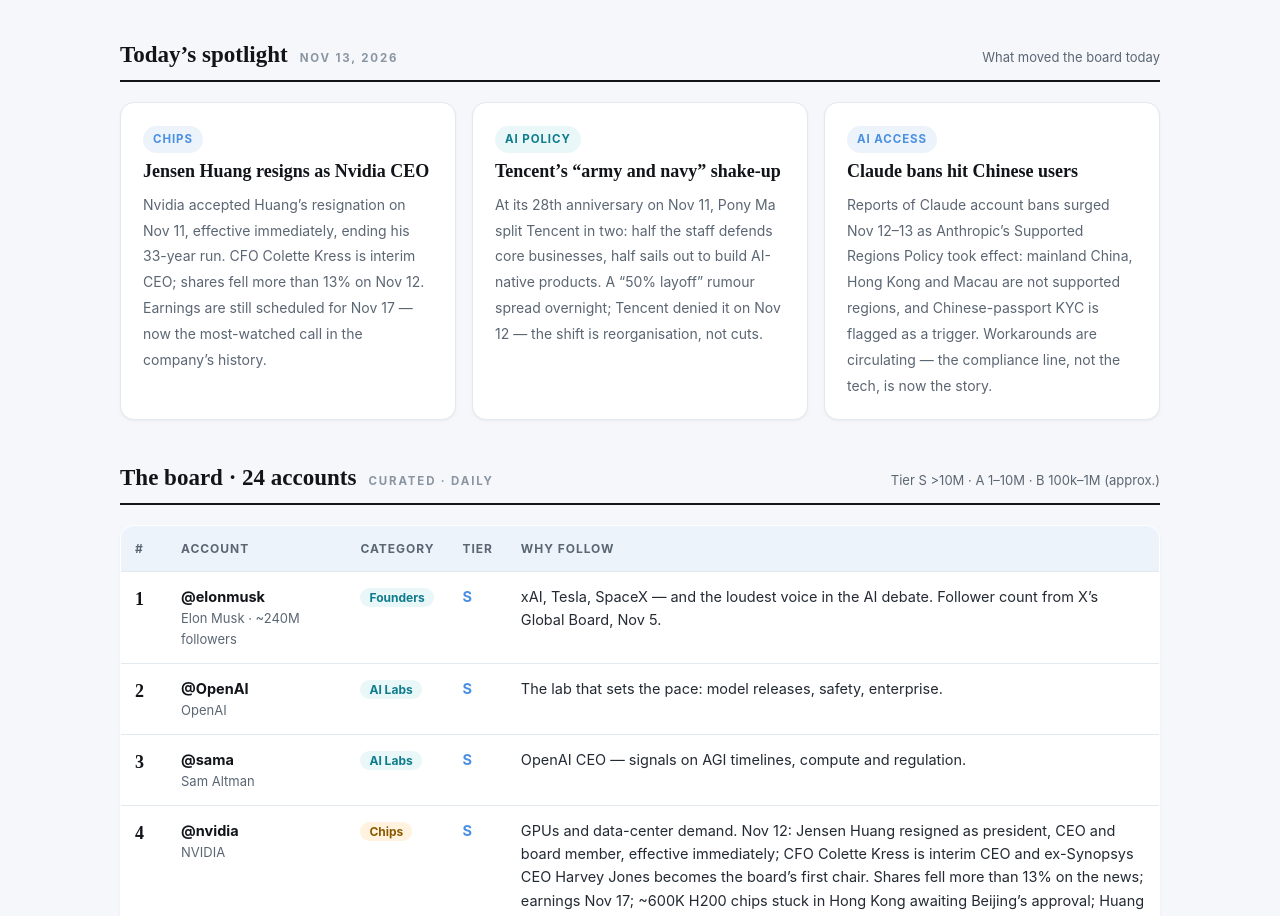
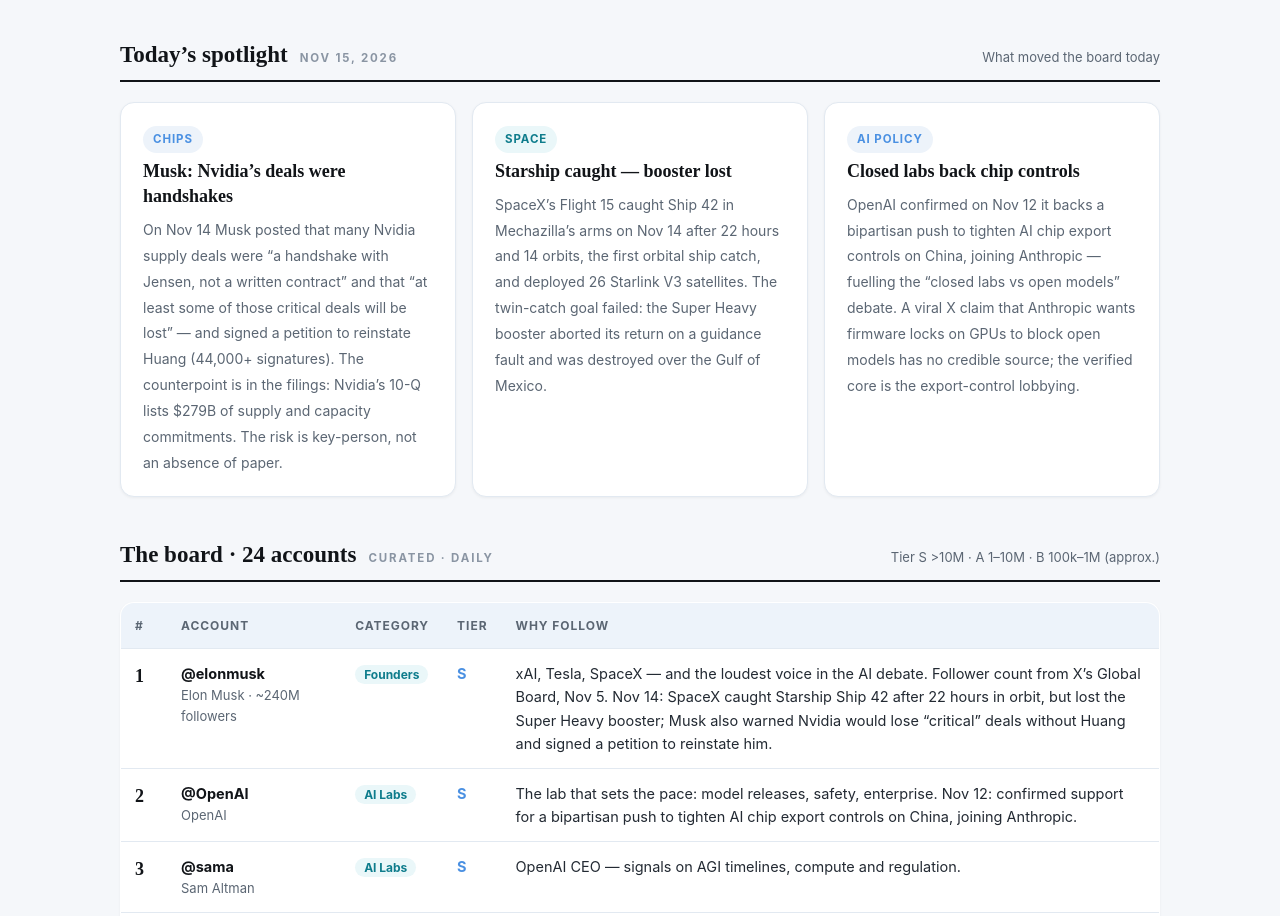
Before and after one commit to shuker1023/deep-take-tech, a plain HTML site: page english-board.html in a window 1280 px wide. Shown: the part 364-1280 px from the top of the page. Drawn offline with Linux system fonts and the light colour scheme.

Commit message:
English board update 2026-11-15: Musk handshake warning, Starship catch, chip export controls

```diff
--- a/english-board.html
+++ b/english-board.html
@@ -56,16 +56,16 @@ footer .disc{font-size:12.5px;color:var(--faint);margin-top:8px}
 <a class="home" href="/">← Back to Deep Take Tech</a>
 </div></header>
 <main class="wrap">
-<div class="dateline"><span class="today">Friday, November 13, 2026</span><span>Updated daily · Curated by Deep Take Tech</span><span class="rule"></span></div>
+<div class="dateline"><span class="today">Sunday, November 15, 2026</span><span>Updated daily · Curated by Deep Take Tech</span><span class="rule"></span></div>
 <h1 style="font-size:clamp(30px,5vw,44px);font-weight:900">English Tech Leaderboard</h1>
 <p class="intro"><b>24 English-language tech accounts we actually follow every day</b> — AI labs, founders and builders, chips and infrastructure, markets, and media. This is a curated board, not a scrape of all of X: it ranks by relevance to Deep Take Tech and by who is driving today’s tech conversation. Click any handle for the live count on X.</p>
 
 <section class="blk">
-<div class="sec-head"><h2>Today’s spotlight</h2><span class="en">NOV 13, 2026</span><span class="note">What moved the board today</span></div>
+<div class="sec-head"><h2>Today’s spotlight</h2><span class="en">NOV 15, 2026</span><span class="note">What moved the board today</span></div>
 <div class="spot">
-<div class="spotcard"><span class="tag">CHIPS</span><h3>Jensen Huang resigns as Nvidia CEO</h3><p>Nvidia accepted Huang’s resignation on Nov 11, effective immediately, ending his 33-year run. CFO Colette Kress is interim CEO; shares fell more than 13% on Nov 12. Earnings are still scheduled for Nov 17 — now the most-watched call in the company’s history.</p></div>
-<div class="spotcard"><span class="tag teal">AI POLICY</span><h3>Tencent’s “army and navy” shake-up</h3><p>At its 28th anniversary on Nov 11, Pony Ma split Tencent in two: half the staff defends core businesses, half sails out to build AI-native products. A “50% layoff” rumour spread overnight; Tencent denied it on Nov 12 — the shift is reorganisation, not cuts.</p></div>
-<div class="spotcard"><span class="tag">AI ACCESS</span><h3>Claude bans hit Chinese users</h3><p>Reports of Claude account bans surged Nov 12–13 as Anthropic’s Supported Regions Policy took effect: mainland China, Hong Kong and Macau are not supported regions, and Chinese-passport KYC is flagged as a trigger. Workarounds are circulating — the compliance line, not the tech, is now the story.</p></div>
+<div class="spotcard"><span class="tag">CHIPS</span><h3>Musk: Nvidia’s deals were handshakes</h3><p>On Nov 14 Musk posted that many Nvidia supply deals were “a handshake with Jensen, not a written contract” and that “at least some of those critical deals will be lost” — and signed a petition to reinstate Huang (44,000+ signatures). The counterpoint is in the filings: Nvidia’s 10-Q lists $279B of supply and capacity commitments. The risk is key-person, not an absence of paper.</p></div>
+<div class="spotcard"><span class="tag teal">SPACE</span><h3>Starship caught — booster lost</h3><p>SpaceX’s Flight 15 caught Ship 42 in Mechazilla’s arms on Nov 14 after 22 hours and 14 orbits, the first orbital ship catch, and deployed 26 Starlink V3 satellites. The twin-catch goal failed: the Super Heavy booster aborted its return on a guidance fault and was destroyed over the Gulf of Mexico.</p></div>
+<div class="spotcard"><span class="tag">AI POLICY</span><h3>Closed labs back chip controls</h3><p>OpenAI confirmed on Nov 12 it backs a bipartisan push to tighten AI chip export controls on China, joining Anthropic — fuelling the “closed labs vs open models” debate. A viral X claim that Anthropic wants firmware locks on GPUs to block open models has no credible source; the verified core is the export-control lobbying.</p></div>
 </div>
 </section>
 
@@ -74,19 +74,19 @@ footer .disc{font-size:12.5px;color:var(--faint);margin-top:8px}
 <table>
 <thead><tr><th>#</th><th>Account</th><th>Category</th><th>Tier</th><th>Why follow</th></tr></thead>
 <tbody>
-<tr><td class="rank">1</td><td><a class="handle" href="https://x.com/elonmusk" target="_blank" rel="noopener">@elonmusk</a><div class="name">Elon Musk · ~240M followers</div></td><td><span class="cat">Founders</span></td><td class="tier">S</td><td>xAI, Tesla, SpaceX — and the loudest voice in the AI debate. Follower count from X’s Global Board, Nov 5.</td></tr>
-<tr><td class="rank">2</td><td><a class="handle" href="https://x.com/OpenAI" target="_blank" rel="noopener">@OpenAI</a><div class="name">OpenAI</div></td><td><span class="cat">AI Labs</span></td><td class="tier">S</td><td>The lab that sets the pace: model releases, safety, enterprise.</td></tr>
+<tr><td class="rank">1</td><td><a class="handle" href="https://x.com/elonmusk" target="_blank" rel="noopener">@elonmusk</a><div class="name">Elon Musk · ~240M followers</div></td><td><span class="cat">Founders</span></td><td class="tier">S</td><td>xAI, Tesla, SpaceX — and the loudest voice in the AI debate. Follower count from X’s Global Board, Nov 5. Nov 14: SpaceX caught Starship Ship 42 after 22 hours in orbit, but lost the Super Heavy booster; Musk also warned Nvidia would lose “critical” deals without Huang and signed a petition to reinstate him.</td></tr>
+<tr><td class="rank">2</td><td><a class="handle" href="https://x.com/OpenAI" target="_blank" rel="noopener">@OpenAI</a><div class="name">OpenAI</div></td><td><span class="cat">AI Labs</span></td><td class="tier">S</td><td>The lab that sets the pace: model releases, safety, enterprise. Nov 12: confirmed support for a bipartisan push to tighten AI chip export controls on China, joining Anthropic.</td></tr>
 <tr><td class="rank">3</td><td><a class="handle" href="https://x.com/sama" target="_blank" rel="noopener">@sama</a><div class="name">Sam Altman</div></td><td><span class="cat">AI Labs</span></td><td class="tier">S</td><td>OpenAI CEO — signals on AGI timelines, compute and regulation.</td></tr>
-<tr><td class="rank">4</td><td><a class="handle" href="https://x.com/nvidia" target="_blank" rel="noopener">@nvidia</a><div class="name">NVIDIA</div></td><td><span class="cat chips">Chips</span></td><td class="tier">S</td><td>GPUs and data-center demand. Nov 12: Jensen Huang resigned as president, CEO and board member, effective immediately; CFO Colette Kress is interim CEO and ex-Synopsys CEO Harvey Jones becomes the board’s first chair. Shares fell more than 13% on the news; earnings Nov 17; ~600K H200 chips stuck in Hong Kong awaiting Beijing’s approval; Huang faces a possible congressional subpoena.</td></tr>
+<tr><td class="rank">4</td><td><a class="handle" href="https://x.com/nvidia" target="_blank" rel="noopener">@nvidia</a><div class="name">NVIDIA</div></td><td><span class="cat chips">Chips</span></td><td class="tier">S</td><td>GPUs and data-center demand. Nov 12: Jensen Huang resigned as president, CEO and board member, effective immediately; CFO Colette Kress is interim CEO and ex-Synopsys CEO Harvey Jones becomes the board’s first chair. Shares fell more than 13% on the news; earnings Nov 17; ~600K H200 chips stuck in Hong Kong awaiting Beijing’s approval; Huang faces a possible congressional subpoena. Nov 13: -2.01% to $162.85, market value back below $4T; HSBC downgraded to Hold and cut its target to $170 from $365; a report said 22 Dell servers with restricted H800 chips were routed via Singapore to a Shanghai data center. Nov 14: Musk warned many Nvidia supply deals were “a handshake with Jensen, not a written contract” and would be lost without him; Nvidia’s 10-Q lists $279B of supply and capacity commitments.</td></tr>
 <tr><td class="rank">5</td><td><a class="handle" href="https://x.com/GoogleDeepMind" target="_blank" rel="noopener">@GoogleDeepMind</a><div class="name">Google DeepMind</div></td><td><span class="cat">AI Labs</span></td><td class="tier">S</td><td>Gemini and research breakthroughs from Google’s AI lab.</td></tr>
-<tr><td class="rank">6</td><td><a class="handle" href="https://x.com/AnthropicAI" target="_blank" rel="noopener">@AnthropicAI</a><div class="name">Anthropic</div></td><td><span class="cat">AI Labs</span></td><td class="tier">A</td><td>Claude releases, safety and constitutional AI. Nov 10: IPO range set at $70–$78 a share, pricing Nov 18, trading Nov 19 (ANT); $26B supplier placement — Google and Nvidia $10B each, AMD $2.5B. Supported Regions Policy takes effect Nov 12: mainland China, Hong Kong and Macau are not supported regions. Nov 12–13: a wave of Claude account bans reported, with Chinese-passport KYC flagged as a trigger. Fable 5.2 released Nov 9: $8/$40 per MTok, 20% cheaper than 5.1, 69.9% on software engineering.</td></tr>
+<tr><td class="rank">6</td><td><a class="handle" href="https://x.com/AnthropicAI" target="_blank" rel="noopener">@AnthropicAI</a><div class="name">Anthropic</div></td><td><span class="cat">AI Labs</span></td><td class="tier">A</td><td>Claude releases, safety and constitutional AI. Nov 10: IPO range set at $70–$78 a share, pricing Nov 18, trading Nov 19 (ANT); $26B supplier placement — Google and Nvidia $10B each, AMD $2.5B. Supported Regions Policy takes effect Nov 12: mainland China, Hong Kong and Macau are not supported regions. Nov 12–13: a wave of Claude account bans reported, with Chinese-passport KYC flagged as a trigger. Fable 5.2 released Nov 9: $8/$40 per MTok, 20% cheaper than 5.1, 69.9% on software engineering. Nov 12–14: OpenAI joined Anthropic in backing tighter chip export controls; a viral X claim of GPU firmware locks to block open models has no credible source.</td></tr>
 <tr><td class="rank">7</td><td><a class="handle" href="https://x.com/xai" target="_blank" rel="noopener">@xai</a><div class="name">xAI</div></td><td><span class="cat">Founders</span></td><td class="tier">A</td><td>Grok and the Colossus compute build-out.</td></tr>
 <tr><td class="rank">8</td><td><a class="handle" href="https://x.com/karpathy" target="_blank" rel="noopener">@karpathy</a><div class="name">Andrej Karpathy</div></td><td><span class="cat">Builders</span></td><td class="tier">A</td><td>LLM practice and AI education, ex-OpenAI / Tesla.</td></tr>
 <tr><td class="rank">9</td><td><a class="handle" href="https://x.com/ylecun" target="_blank" rel="noopener">@ylecun</a><div class="name">Yann LeCun</div></td><td><span class="cat">Builders</span></td><td class="tier">A</td><td>Meta chief AI scientist — the sharpest critic of LLM-only AGI.</td></tr>
 <tr><td class="rank">10</td><td><a class="handle" href="https://x.com/DarioAmodei" target="_blank" rel="noopener">@DarioAmodei</a><div class="name">Dario Amodei</div></td><td><span class="cat">AI Labs</span></td><td class="tier">A</td><td>Anthropic CEO — long-form essays on scaling and AI risk.</td></tr>
 <tr><td class="rank">11</td><td><a class="handle" href="https://x.com/demishassabis" target="_blank" rel="noopener">@demishassabis</a><div class="name">Demis Hassabis</div></td><td><span class="cat">AI Labs</span></td><td class="tier">A</td><td>DeepMind CEO, Nobel laureate — research-first AGI view.</td></tr>
 <tr><td class="rank">12</td><td><a class="handle" href="https://x.com/KobeissiLetter" target="_blank" rel="noopener">@KobeissiLetter</a><div class="name">The Kobeissi Letter · ~2.7M followers</div></td><td><span class="cat markets">Markets</span></td><td class="tier">A</td><td>Global markets commentary. Deep Take Tech tracks it every digest round for blockbuster news.</td></tr>
-<tr><td class="rank">13</td><td><a class="handle" href="https://x.com/AMD" target="_blank" rel="noopener">@AMD</a><div class="name">AMD</div></td><td><span class="cat chips">Chips</span></td><td class="tier">A</td><td>Lisa Su, MI accelerators, data-center share vs NVIDIA. Nov 10: +1.30% to $515.21 after agreeing to invest $2.5B in Anthropic’s IPO placement; Google Cloud picked fifth-gen EPYC for TPU 8tx; Oppenheimer Outperform, $600 target.</td></tr>
+<tr><td class="rank">13</td><td><a class="handle" href="https://x.com/AMD" target="_blank" rel="noopener">@AMD</a><div class="name">AMD</div></td><td><span class="cat chips">Chips</span></td><td class="tier">A</td><td>Lisa Su, MI accelerators, data-center share vs NVIDIA. Nov 10: +1.30% to $515.21 after agreeing to invest $2.5B in Anthropic’s IPO placement; Google Cloud picked fifth-gen EPYC for TPU 8tx; Oppenheimer Outperform, $600 target. Nov 13: -8.8% to close at $534.15, giving back about a third of the ~30% it had gained that week as the rotation out of Nvidia unwound; Q3 revenue +45% to a record $13.4B.</td></tr>
 <tr><td class="rank">14</td><td><a class="handle" href="https://x.com/Broadcom" target="_blank" rel="noopener">@Broadcom</a><div class="name">Broadcom</div></td><td><span class="cat chips">Chips</span></td><td class="tier">A</td><td>Custom AI accelerators and AI networking. Nov 10: +3.91%; pledged $1B in Anthropic’s $26B IPO placement.</td></tr>
 <tr><td class="rank">15</td><td><a class="handle" href="https://x.com/MicronTech" target="_blank" rel="noopener">@MicronTech</a><div class="name">Micron Technology</div></td><td><span class="cat chips">Chips</span></td><td class="tier">A</td><td>Memory and HBM — the other half of the AI hardware cycle. Nov 10: -1.10%; pledged $1B in Anthropic’s $26B IPO placement. Memory watch: SanDisk posted $11.03B quarterly revenue (+378% YoY) Oct 29 yet fell after earnings — investors now ask how long AI memory demand lasts.</td></tr>
 <tr><td class="rank">16</td><td><a class="handle" href="https://x.com/zerohedge" target="_blank" rel="noopener">@zerohedge</a><div class="name">ZeroHedge</div></td><td><span class="cat markets">Markets</span></td><td class="tier">S</td><td>Fast macro and markets, contrarian — useful as a counter-signal, not a source alone.</td></tr>
--- a/sitemap.xml
+++ b/sitemap.xml
@@ -8,7 +8,7 @@
   </url>
   <url>
     <loc>https://www.deeptaketech.jiaxi.uk/english-board.html</loc>
-    <lastmod>2026-11-13</lastmod>
+    <lastmod>2026-11-15</lastmod>
     <changefreq>daily</changefreq>
     <priority>0.8</priority>
   </url>
```
